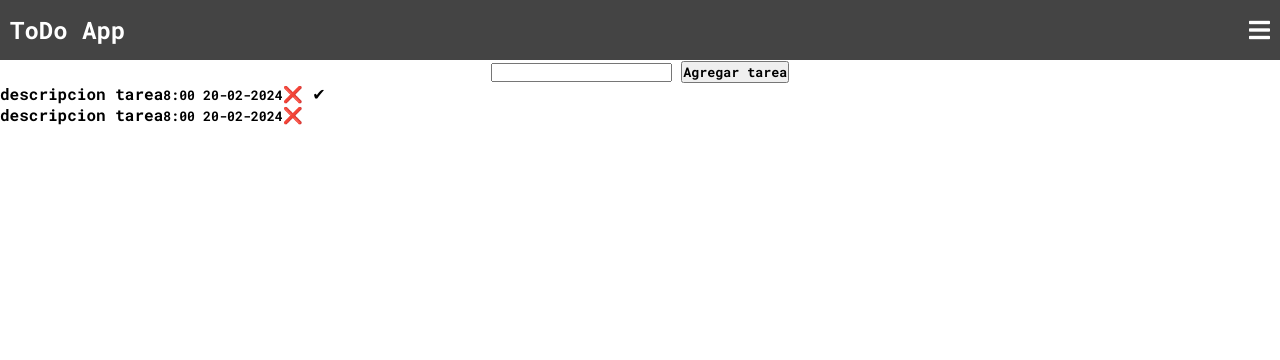
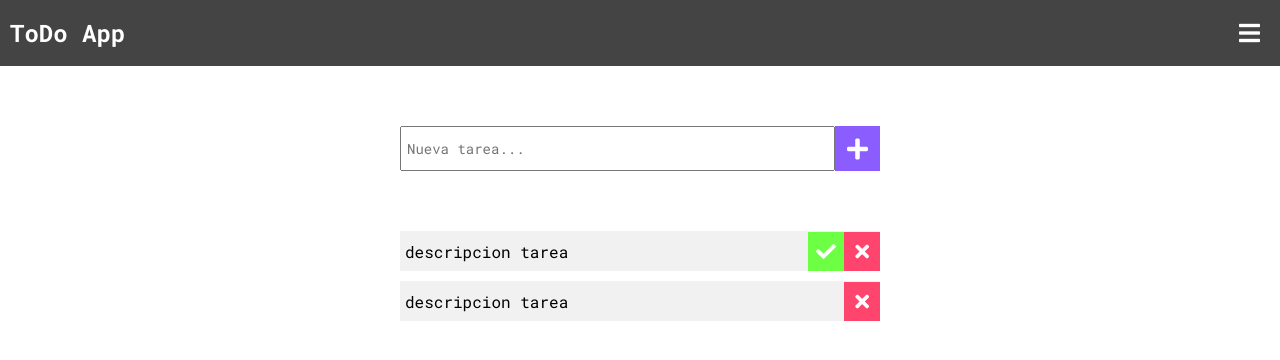
Before and after one commit to mattyws-dev/to-do-list, a plain HTML site: page index.html in a window 1280 px wide. Drawn offline with Linux system fonts and the light colour scheme.

Commit message:
diseño del formulario para agregar tareas y lista de tareas terminado

```diff
--- a/css/font-face.css
+++ b/css/font-face.css
@@ -3,7 +3,7 @@
     src: url(../assets/fonts/Roboto_Mono/RobotoMono-VariableFont_wght.ttf);
 }
 
-body{
+*{
     font-family: 'roboto';
 }
 
--- a/css/style.css
+++ b/css/style.css
@@ -7,18 +7,30 @@ a{
     text-decoration: none;
     color: #000;
 }
+
+button{
+    background: none;
+    border: none;
+}
+
 html, body{
     height: 100%;
 }
+
 body{
+    width: 100%;
+    max-height: 100vh;
     display: flex;
     flex-direction: column;
     align-items: center;
     justify-content: center;
-    width: 100%;
+    background-color: #fff;
 }
 
 #divPadre{
+    display: flex;
+    flex-direction: column;
+    align-items: center;
     max-width: 1400px;
     width: 100%;
     height: 100%;
@@ -45,7 +57,7 @@ header .navbar{
     justify-content: space-between;
 }
 
-header .navbar a, .fas{
+header .navbar a, header .navbar .fas{
     font-size: 18pt;
     font-weight: bold;
     cursor: pointer;
@@ -78,18 +90,103 @@ header nav *{
 }
 
 main{
+    max-width: 500px;
+    width: 100%;
     display: flex;
     flex-direction: column;
     align-items: center;
 }
 
-#listaDeTareas, #listaDeTareasCompletadas{
+main #agregarTarea{
+    width: 100%;
+    margin-top: 50px;
+    padding: 10px;
+}
+
+main #agregarTarea form{
+    display: flex;
+    flex-direction: row;
+    justify-content: center;
+    align-items: center;
     width: 100%;
 }
 
-.tarea{
+#agregarTarea input, #agregarTarea button{
+    height: 45px;
+}
+
+#agregarTarea input{
+    width: 100%;
+    font-size: 10.5pt;
+    padding: 5px;
+}
+
+#agregarTarea button{
+    cursor: pointer;
+    font-size: 18pt;
+    color: #fff;
+    width: 50px;
+    background-color: #8B5DFF;
+}
+
+#agregarTarea button:hover{
+    box-shadow: 0px 0px 17px 4px #8b5dff;
+    transition: box-shadow 0.3s ease;
+}
+
+main table{
+    width: 100%;
+    border-collapse: collapse;
+    margin-top: 50px;
+}
+
+table td{
+    padding: 0 10px 10px 10px;
+}
+
+table .tarea{
     display: flex;
-    flex-direction: row;
-    flex-wrap: wrap;
-    align-items: self-end;
+    align-items: stretch;
+    justify-content: space-between;
+    min-height: 40px;
+    background-color: #f1f1f1;
+    gap: 15px;
 }
+
+table .descripcion-tarea{
+    align-content: center;
+    font-size: 12pt;
+    padding: 5px;
+}
+
+table .btns-tarea{
+    display: flex;
+}
+
+table .btns-tarea .fas{
+    font-size: 15pt;
+    align-content: center;
+    text-align: center;
+    color: white;
+    padding: 8px;
+    min-width: 36px;
+    cursor: pointer;
+}
+
+table .fa-check{
+    background-color: #6dff44;
+}
+
+table .fa-check:hover{
+    box-shadow: 0px 0px 17px 2px #39e60a;
+    transition: box-shadow 0.3s ease;
+}
+
+table .fa-times{
+    background-color: #ff446d;
+}
+
+table .fa-times:hover{
+    box-shadow: 0px 0px 17px 2px #ff446d;
+    transition: box-shadow 0.3s ease;
+}
--- a/index.html
+++ b/index.html
@@ -7,7 +7,6 @@
     <meta name="keywords" content="tareas, tarea, lista, listar, to-do">
     <meta name="author" content="Mattyws Dev">
     <title>Lista de tareas 📓</title>
-    <!-- <link href="https://cdn.jsdelivr.net/npm/bootstrap@5.3.3/dist/css/bootstrap.min.css" rel="stylesheet" integrity="sha384-QWTKZyjpPEjISv5WaRU9OFeRpok6YctnYmDr5pNlyT2bRjXh0JMhjY6hW+ALEwIH" crossorigin="anonymous"> -->
     <link rel="stylesheet" href="assets/fontawesome-free/css/all.min.css">
     <link rel="stylesheet" href="css/font-face.css">
     <link rel="stylesheet" href="css/style.css">
@@ -21,7 +20,9 @@
                         ToDo App
                     </a>
 
-                    <i id="btnMenu" class="fas fa-bars"></i>
+                    <button id="btnMenu">
+                        <i  class="fas fa-bars"></i>
+                    </button>
 
                 </nav>
                 <nav class="lista-desplegable">
@@ -35,21 +36,42 @@
         <main>
             <section id="agregarTarea">
                 <form action="">
-                    <input type="text" name="inputNuevaTarea" id="inputNuevaTarea">
-                    <button type="submit" title="Agregar una nueva tarea">Agregar tarea</button>
+                    <input type="text" name="inputNuevaTarea" id="inputNuevaTarea" placeholder="Nueva tarea...">
+                    <button type="submit" title="Agregar una nueva tarea">
+                        <i class="fas fa-plus"></i>
+                    </button>
                 </form>
             </section>
-            <section id="listaDeTareas">
-                <article class="tarea">
-                    <h4>descripcion tarea</h4>
-                    <h5>8:00 20-02-2024</h5>
-                    <div class="btnsOpcionestarea">
-                        <span title="Eliminar tarea">❌</span>
-                        <span title="Completar tarea">✔</span>
-                    </div>
-                </article>
-            </section>
-            <section id="listaDeTareasCompletadas">
+            <table class="lista-tareas">
+                <tbody>
+                    <tr>
+                        <td>
+                            <div class="tarea">
+                                <div class="descripcion-tarea">
+                                    descripcion tarea
+                                </div>
+                                <div class="btns-tarea">
+                                    <button title="Marcar como completada"><i class="fas fa-check"></i></button>
+                                    <button title="Eliminar tarea"><i class="fas fa-times"></i></button>
+                                </div>
+                            </div>
+                        </td>
+                    </tr>
+                    <tr>
+                        <td>
+                            <div class="tarea">
+                                <div class="descripcion-tarea">
+                                    descripcion tarea
+                                </div>
+                                <div class="btns-tarea">
+                                    <button title="Eliminar tarea"><i class="fas fa-times"></i></button>
+                                </div>
+                            </div>
+                        </td>
+                    </tr>
+                </tbody>
+            </table>
+            <!-- <section id="listaDeTareasCompletadas">
                 <article class="tarea">
                     <h4>descripcion tarea</h4>
                     <h5>8:00 20-02-2024</h5>
@@ -57,14 +79,25 @@
                         <span title="Borrar tarea">❌</span>
                     </div>
                 </article>
-            </section>
-            <template>
-
-            </template>
+            </section> -->
         </main>
         <footer></footer>
+        <template id="templateTarea">
+            <tr>
+                <td>
+                    <div class="tarea">
+                        <div class="descripcion-tarea">
+                            descripcion tarea
+                        </div>
+                        <div class="btns-tarea">
+                            <button title="Marcar como completada"><i class="fas fa-check"></i></button>
+                            <button title="Eliminar tarea"><i class="fas fa-times"></i></button>
+                        </div>
+                    </div>
+                </td>
+            </tr>
+        </template>
     </div>
-    <!-- <script src="https://cdn.jsdelivr.net/npm/bootstrap@5.3.3/dist/js/bootstrap.bundle.min.js" integrity="sha384-YvpcrYf0tY3lHB60NNkmXc5s9fDVZLESaAA55NDzOxhy9GkcIdslK1eN7N6jIeHz" crossorigin="anonymous"></script> -->
     <script src="js/animacionDom.js"></script>
     <script type="module" src="js/app.js"></script>
 </body>
--- a/js/animacionDom.js
+++ b/js/animacionDom.js
@@ -1,6 +1,6 @@
 
-document.querySelector("#btnMenu").addEventListener("click", ()=>{
-
+document.querySelector("#btnMenu").addEventListener("click", (e)=>{
+    e.stopPropagation()
     const listaDesplegable = document.querySelector(".lista-desplegable")
     listaDesplegable.classList.toggle("mostrar-lista-desplegable")
 
```
